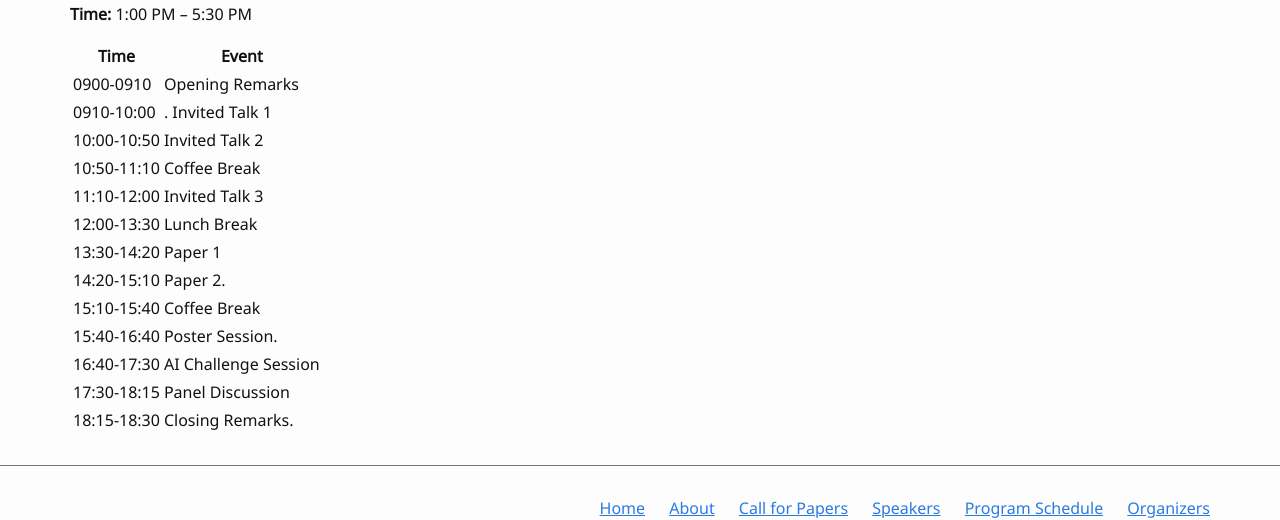
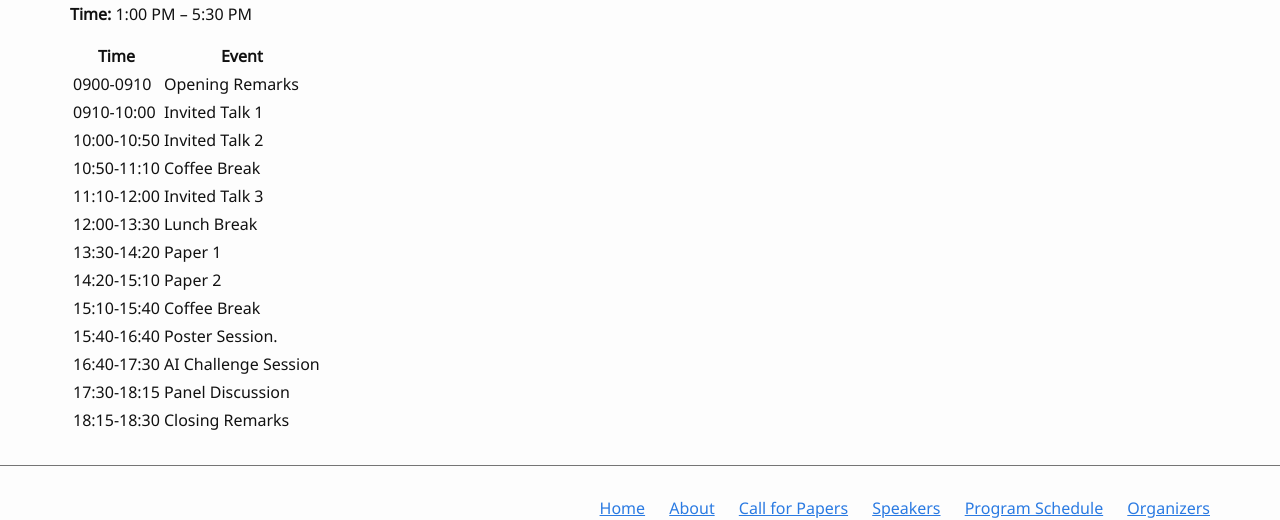
Before and after one commit to zyaocoder/MAVU-workshop-2027, a Jekyll site: the page built from 2-program.md, in a window 1280 px wide. Shown: the part 177-697 px from the top of the page. Built offline with Jekyll 4.4.1, drawn with Linux system fonts in a browser that asks for light colours.

```diff
--- a/2-program.md
+++ b/2-program.md
@@ -13,18 +13,18 @@ nav: true
 | Time            | Event                     |
 |-----------------|----------------------------|
 | 0900-0910       |  Opening Remarks           |
-| 0910-10:00      |. Invited Talk 1            |
+| 0910-10:00      |  Invited Talk 1            |
 | 10:00-10:50     |  Invited Talk 2            |
 | 10:50-11:10     |  Coffee Break              |
 | 11:10-12:00     |  Invited Talk 3            |
 | 12:00-13:30     |   Lunch Break              |
 | 13:30-14:20     |  Paper 1                   |
-| 14:20-15:10     |  Paper 2.                  |
-| 15:10-15:40     | Coffee Break               |
+| 14:20-15:10     |  Paper 2                   |
+| 15:10-15:40     |  Coffee Break              |
 | 15:40-16:40     |  Poster Session.           |
 | 16:40-17:30     |  AI Challenge Session      |
-| 17:30-18:15     | Panel Discussion           |
-| 18:15-18:30     | Closing Remarks.           |
+| 17:30-18:15     |  Panel Discussion          |
+| 18:15-18:30     |  Closing Remarks           |
 
 
 
```
